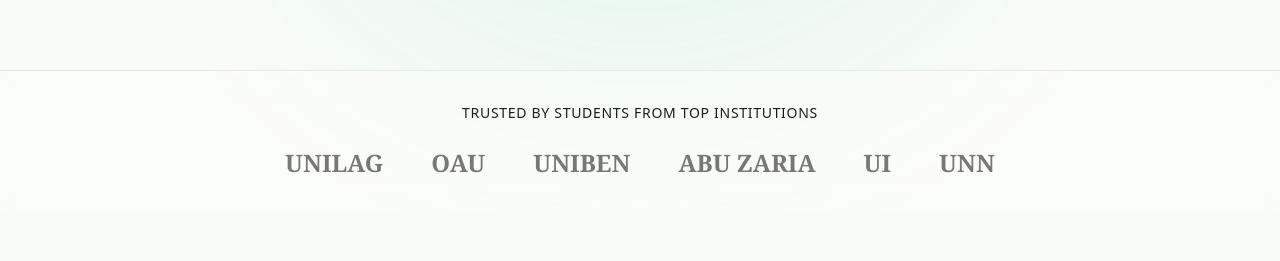
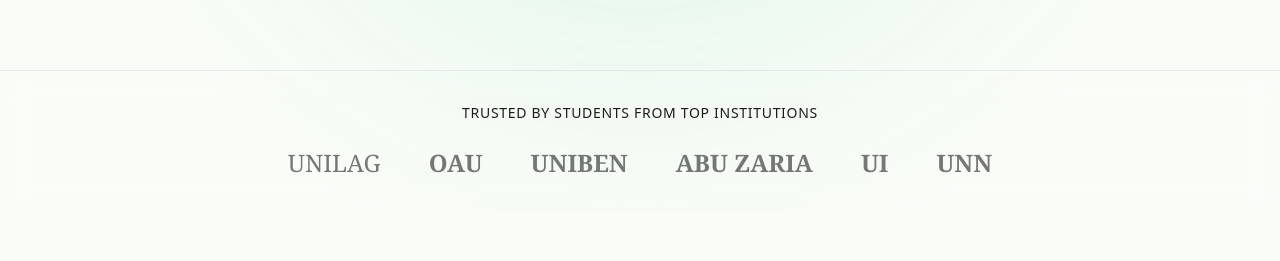
Before and after one commit to Zohza/Nelfund_student_Loan_team_project, a React (Vite) app in the folder nelfund-project/: page / in a window 1280 px wide. Shown: the part 786-1047 px from the top of the page. Built offline with nearby package versions, Linux system fonts and the light colour scheme.

Commit message:
corrections

```diff
--- a/nelfund-project/src/Components/HomePage/HeroSection.jsx
+++ b/nelfund-project/src/Components/HomePage/HeroSection.jsx
@@ -192,17 +192,17 @@ const HeroSection = () => {
         </div>
 
         {/* Premium Trust Bar */}
-        <div className="border-t border-gray-200 dark:border-slate-800 bg-white/40 dark:bg-slate-900/40 backdrop-blur-md">
+        <div className="border-t border-gray-200 dbg-white/40 backdrop-blur-md">
            <div className="container mx-auto px-4 py-8">
               <p className="text-center text-sm font-medium text-muted-foreground mb-6 uppercase tracking-wider">Trusted by students from top institutions</p>
               <div className="flex flex-wrap justify-center items-center gap-x-12 gap-y-8 opacity-70 grayscale hover:grayscale-0 transition-all duration-500">
                  {/* Simulate Logos with Text for now */}
-                 <span className="text-2xl font-serif font-black text-slate-700 dark:text-slate-300">UNILAG</span>
-                 <span className="text-2xl font-serif font-black text-slate-700 dark:text-slate-300">OAU</span>
-                 <span className="text-2xl font-serif font-black text-slate-700 dark:text-slate-300">UNIBEN</span>
-                 <span className="text-2xl font-serif font-black text-slate-700 dark:text-slate-300">ABU ZARIA</span>
-                 <span className="text-2xl font-serif font-black text-slate-700 dark:text-slate-300">UI</span>
-                 <span className="text-2xl font-serif font-black text-slate-700 dark:text-slate-300">UNN</span>
+                 <span className="text-2xl font-serif font-yellow text-slate-700">UNILAG</span>
+                 <span className="text-2xl font-serif font-black text-slate-700">OAU</span>
+                 <span className="text-2xl font-serif font-black text-slate-700">UNIBEN</span>
+                 <span className="text-2xl font-serif font-black text-slate-700 ">ABU ZARIA</span>
+                 <span className="text-2xl font-serif font-black text-slate-700 ">UI</span>
+                 <span className="text-2xl font-serif font-black text-slate-700">UNN</span>
               </div>
            </div>
         </div>
```
